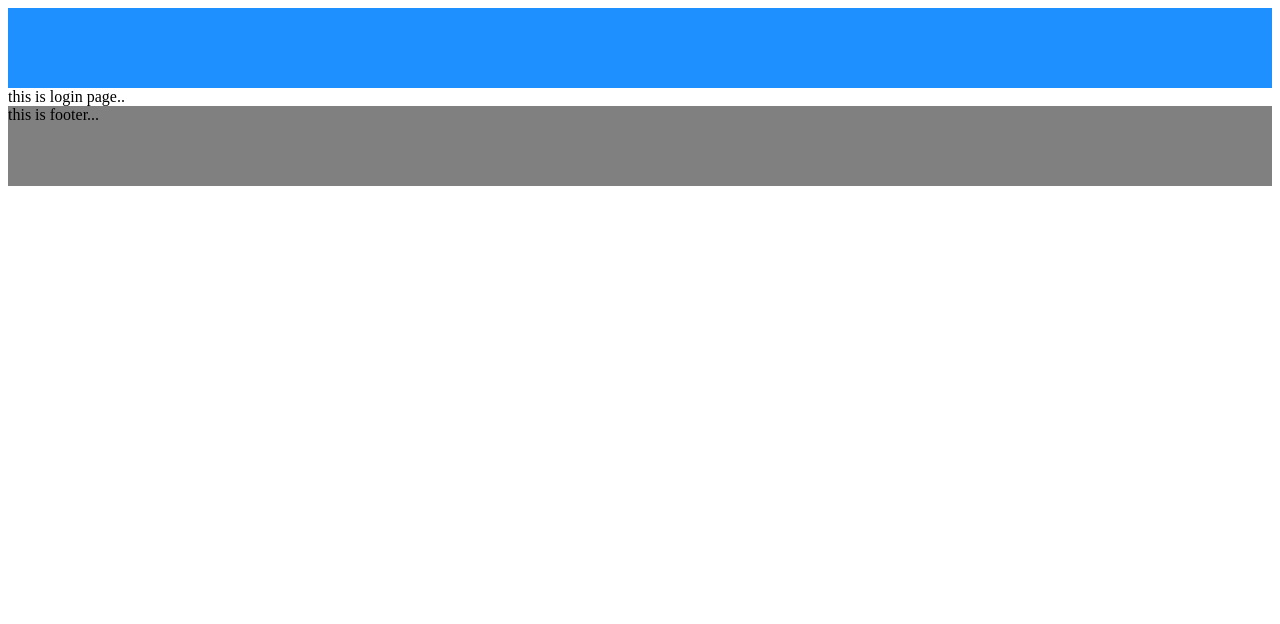
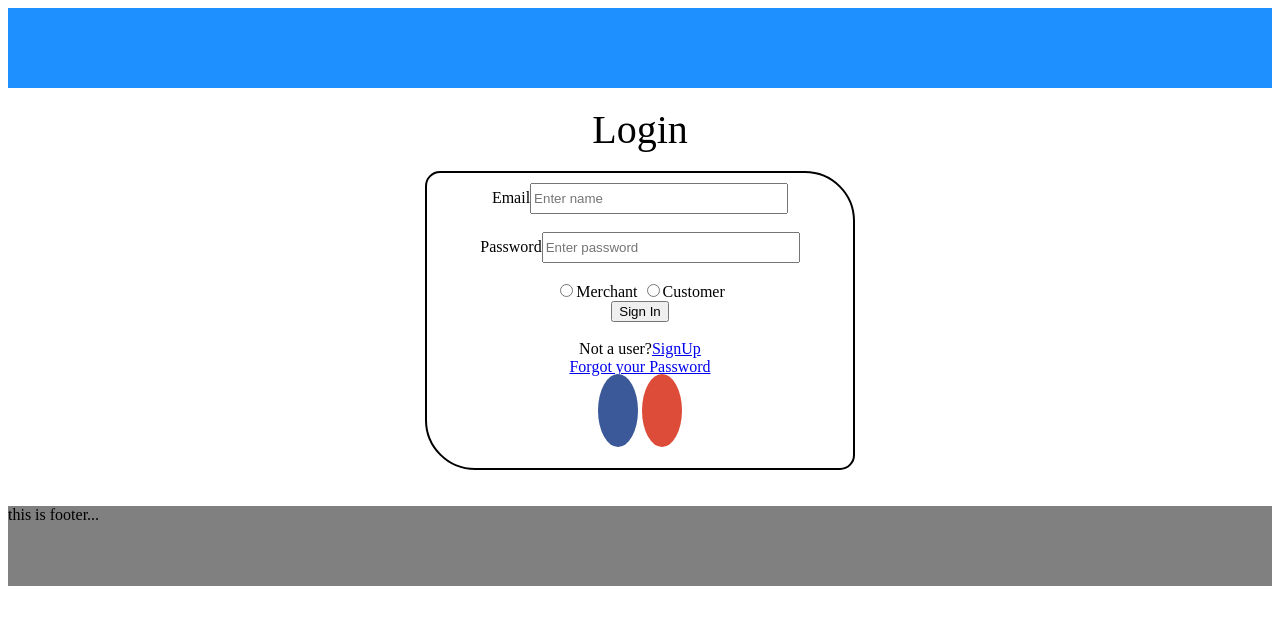
Before and after one commit to Ravi6124/EcommerceUI, a Vue app: page /login in a window 1280 px wide. Shown: the top 624 px of the page. Built offline with nearby package versions, Linux system fonts and the light colour scheme.

Commit message:
Update Login.vue

```diff
--- a/src/views/Login.vue
+++ b/src/views/Login.vue
@@ -1,6 +1,32 @@
 <template>
   <main class="login">
-      this is login page..
+    <br>
+    <div class="heading">
+      Login
+    </div>
+    <br>
+    <div class="box">
+      <!-- <img src="signuplogo.jpeg" width="60px" height="60px" > -->
+      <table>
+
+      </table>
+      <label>Email</label>
+      <input type="text" placeholder="Enter name" ><br><br>
+      <label>Password</label>
+      <input type="password" placeholder="Enter password"><br><br>
+      <div class="user_radios">
+        <input type="radio" name="user" value="M">Merchant
+        <input type="radio" name="user" value="C">Customer
+        <!-- <input type="radio" name="user">User<br><br> -->
+      </div>
+      <button>Sign In</button><br><br>
+      Not a user?<a href="#">SignUp</a><br>
+      <a href="#">Forgot your Password</a>
+      <br><br>
+      <a href="#" class="fa fa-facebook"></a>
+      <a href="#" class="fa fa-google"></a>
+    </div>
+    <br><br>
   </main>
 </template>
 
@@ -11,5 +37,62 @@ export default {
 </script>
 
 <style scoped>
-
+  body{
+    margin: 0%;
+    padding: 0%;
+    /* background-image: url(mainimg.jpeg); */
+    background-repeat: no-repeat;
+    background-size: 100%;
+  }
+  h1{
+    text-decoration: underline;
+  }
+  input[type="text"]{
+    width: 250px;
+    height:25px;
+  }
+  input[type="password"]{
+    width: 250px;
+    height:25px;
+  }
+  input[type="radio"]{
+    padding-right: 10px;
+  }
+  .heading{
+    text-align: center;
+    font-size: 2.5em;
+  }
+  .box{
+    text-align: center;
+    border: 2px solid black;
+    border-radius: 15px 50px;
+    padding-bottom: 40px;
+    padding-top: 10px;
+    margin-top: 0%;
+    margin-right: 33%;
+    margin-left: 33%;
+    background-color:palegoldenrod;
+    background:rgba(255,255,255,0.5);
+    position: relative;
+  }
+  .fa {
+    padding: 20px;
+    font-size: 30px;
+    width:20px;
+    border-radius: 50%;
+    text-align: center;
+    text-decoration: none;
+    margin: 5px 2px;
+  }
+  .fa:hover {
+    opacity: 0.5;
+  }
+  .fa-facebook {
+    background: #3B5998;
+    color: white;
+  }
+  .fa-google {
+    background: #dd4b39;
+    color: white;
+  }
 </style>
```
